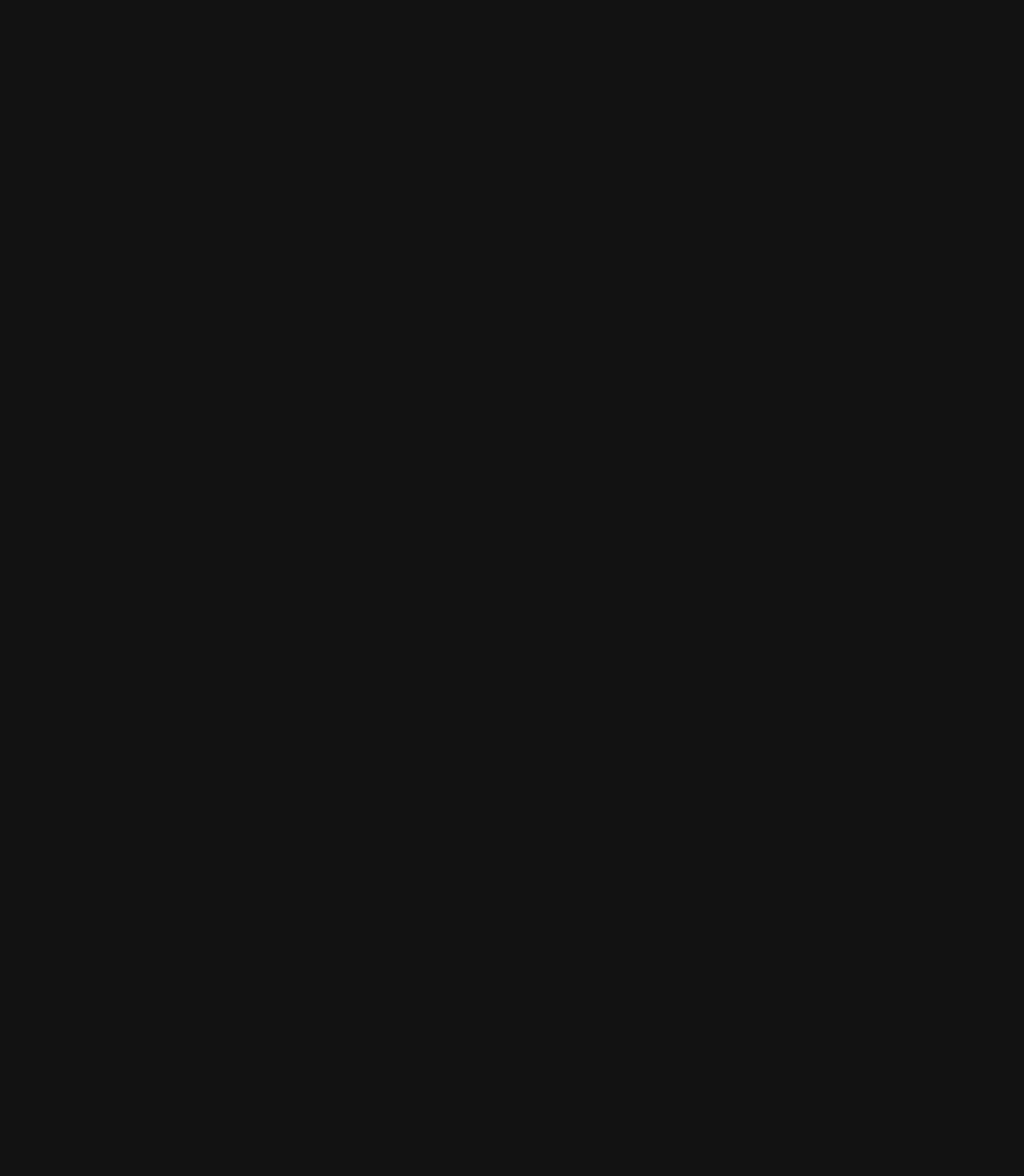
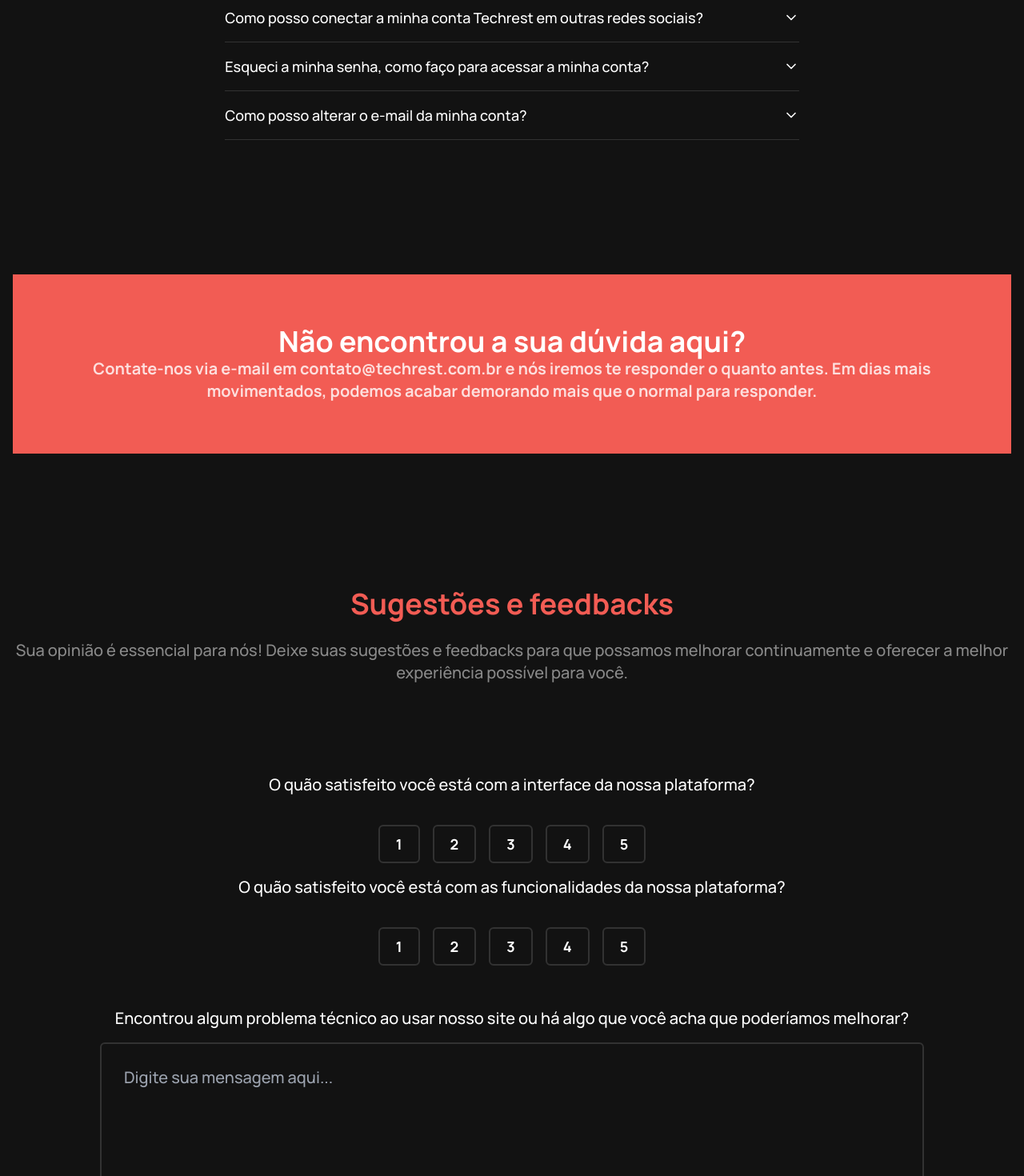
Before and after one commit to Techrest/techrest-wiki, a Next.js app: page /ajuda in a window 1280 px wide. Shown: the part 1320-2790 px from the top of the page at 80% size. Before the commit the page ends 819 px from the top, so only its background shows below. Built offline with nearby package versions, Linux system fonts and the light colour scheme.

Commit message:
feat: atualizando a branch

```diff
--- a/app/ajuda/page.tsx
+++ b/app/ajuda/page.tsx
@@ -1,11 +1,12 @@
 "use client";
 
-import React from "react";
-import Header from "../../components/header";
+import React, { useState } from "react";
+import Header from "@/components/header";
 
 import Faq from "@/components/help_center/faq";
-import Cards from "@/components/help_center/cards";
 import Intro from "@/components/intro";
+import Feedback from "@/components/help_center/feedback/feedback";
+import Contact from "@/components/help_center/contatc";
 
 /**
  * Renders the help page.
@@ -13,20 +14,29 @@ import Intro from "@/components/intro";
  * @returns The rendered Ajuda component.
  */
 export default function Ajuda() {
+  const helpDesc = `Se você tem uma pergunta, existe uma grande chance de ela estar respondida abaixo.
+  Dê uma olhada e se mesmo assim precisar de ajuda, entre em contato conosco no final da página.`;
+
   return (
     <React.Fragment>
       <Header />
-
+      <div className="bg-white w-full h-96"></div>
       {/* Seção principal da página */}
-      <main className="max-w-[1440px] mx-auto flex flex-col m-8 text-white gap-10 px-4">
+      <main className="max-w-[1440px] mx-auto flex flex-col m-8 gap-10 px-4 justify-center items-center text-center">
         {/* Seção de introdução do tema abordado na página */}
-        <Intro pageTitle="Central de Ajuda" />
-
+        <Intro
+          pageTitle="Perguntas Frequentes"
+          descActivated={true}
+          desc={helpDesc}
+        />
         {/* Seção de dúvidas frequentes */}
         <Faq />
-
-        {/* Seção de cards interativos */}
-        <Cards />
+        <Faq />
+        <Faq />
+        {/* Seção de contato para duvidas para o email */}
+        <Contact />
+        {/*Seção de feedback e sujestão */}
+        <Feedback />
       </main>
     </React.Fragment>
   );
--- a/components/help_center/cards.tsx
+++ b/components/help_center/cards.tsx
@@ -41,6 +41,7 @@ export default function Cards() {
               iconPosition="left"
               icon={true}
               iconSrc={card.icon}
+              hasText={false}
             />
           </div>
         </React.Fragment>
--- /dev/null
+++ b/components/help_center/contatc.tsx
@@ -0,0 +1,20 @@
+import React from "react";
+
+export default function Contact() {
+  return (
+    <React.Fragment>
+      <main className="flex flex-col justify-center items-center bg-sunset-500 py-16 px-14 font-manrope font-bold text-xl tracking-normal text-center mt-32 mb-32">
+        <section>
+          <h1 className="text-4xl text-white">
+            Não encontrou a sua dúvida aqui?
+          </h1>
+        </section>
+        <section className="text-xl text-white/80">
+          Contate-nos via e-mail em contato@techrest.com.br e nós iremos te
+          responder o quanto antes. Em dias mais movimentados, podemos acabar
+          demorando mais que o normal para responder.
+        </section>
+      </main>
+    </React.Fragment>
+  );
+}
--- a/components/help_center/faq.tsx
+++ b/components/help_center/faq.tsx
@@ -20,7 +20,7 @@ export default function Faq() {
       <div className="flex flex-col justify-center items-center w-full">
         <Accordion type="single" collapsible className="w-full">
           <AccordionItem value="item-1" className="border-b border-black-300">
-            <AccordionTrigger className="text-lg hover:no-underline">
+            <AccordionTrigger className="text-lg hover:no-underline text-white">
               Como posso conectar a minha conta Techrest em outras redes
               sociais?
             </AccordionTrigger>
@@ -38,7 +38,7 @@ export default function Faq() {
             </AccordionContent>
           </AccordionItem>
           <AccordionItem value="item-2" className="border-b border-black-300">
-            <AccordionTrigger className="text-lg hover:no-underline">
+            <AccordionTrigger className="text-lg hover:no-underline text-white">
               Esqueci a minha senha, como faço para acessar a minha conta?
             </AccordionTrigger>
             <AccordionContent className="text-white/50 font-inter font-normal text-base">
@@ -55,7 +55,7 @@ export default function Faq() {
             </AccordionContent>
           </AccordionItem>
           <AccordionItem value="item-3" className="border-b border-black-300">
-            <AccordionTrigger className="text-lg hover:no-underline">
+            <AccordionTrigger className="text-lg hover:no-underline text-white">
               Como posso alterar o e-mail da minha conta?
             </AccordionTrigger>
             <AccordionContent className="text-white/50 font-inter font-normal text-base">
--- /dev/null
+++ b/components/help_center/feedback/feedback.tsx
@@ -0,0 +1,152 @@
+import React from "react";
+import { useFeedBack } from "./hook/useFeedback";
+
+export default function Feedback() {
+  const { selectOpnion, selectedOpnion, selectSatisfy, selectSatisfyOption } =
+    useFeedBack();
+  return (
+    <React.Fragment>
+      <main className="felx flex-col items-center justify-center text-center text-white font-manrope">
+        <section className="mb-28">
+          <div>
+            <h1 className="text-sunset-500 text-4xl font-bold mb-6">
+              Sugestões e feedbacks
+            </h1>
+          </div>
+          <div>
+            <p className="text-white/50 text-xl font-medium">
+              Sua opinião é essencial para nós! Deixe suas sugestões e feedbacks
+              para que possamos melhorar continuamente e oferecer a melhor
+              experiência possível para você.
+            </p>
+          </div>
+        </section>
+        <section className="flex flex-col gap-9 mb-9">
+          <form className="flex flex-col text-center items-center justify-center gap-4">
+            <div className="flex flex-col gap-9">
+              <h1 className="text-xl font-medium">
+                O quão satisfeito você está com a interface da nossa plataforma?
+              </h1>
+              <ul className="flex text-center items-center justify-center gap-4">
+                <li
+                  onClick={() => selectOpnion(1)}
+                  className={`px-5 py-2 rounded-md border-2 border-black-300 font-bold text-lg
+                    ${
+                      selectedOpnion === 1 && "bg-sunset-500"
+                    } hover:bg-sunset-500 duration-300 cursor-pointer `}
+                >
+                  1
+                </li>
+                <li
+                  onClick={() => selectOpnion(2)}
+                  className={`px-5 py-2 rounded-md border-2 border-black-300 font-bold text-lg
+                    ${
+                      selectedOpnion === 2 && "bg-sunset-500"
+                    } hover:bg-sunset-500 duration-300 cursor-pointer `}
+                >
+                  2
+                </li>
+                <li
+                  onClick={() => selectOpnion(3)}
+                  className={`px-5 py-2 rounded-md border-2 border-black-300 font-bold text-lg
+                    ${
+                      selectedOpnion === 3 && "bg-sunset-500"
+                    } hover:bg-sunset-500 duration-300 cursor-pointer `}
+                >
+                  3
+                </li>
+                <li
+                  onClick={() => selectOpnion(4)}
+                  className={`px-5 py-2 rounded-md border-2 border-black-300 font-bold text-lg
+                    ${
+                      selectedOpnion === 4 && "bg-sunset-500"
+                    } hover:bg-sunset-500 duration-300 cursor-pointer `}
+                >
+                  4
+                </li>
+                <li
+                  onClick={() => selectOpnion(5)}
+                  className={`px-5 py-2 rounded-md border-2 border-black-300 font-bold text-lg
+                    ${
+                      selectedOpnion === 5 && "bg-sunset-500"
+                    } hover:bg-sunset-500 duration-300 cursor-pointer `}
+                >
+                  5
+                </li>
+              </ul>
+            </div>
+            <div className="flex flex-col gap-9 mb-9">
+              <h1 className="text-xl font-medium">
+                O quão satisfeito você está com as funcionalidades da nossa
+                plataforma?
+              </h1>
+              <ul className="flex text-center items-center justify-center gap-4">
+                <li
+                  onClick={() => selectSatisfyOption(1)}
+                  className={`px-5 py-2 rounded-md border-2 border-black-300 font-bold text-lg
+                    ${
+                      selectSatisfy === 1 && "bg-sunset-500"
+                    } hover:bg-sunset-500 duration-300 cursor-pointer `}
+                >
+                  1
+                </li>
+                <li
+                  onClick={() => selectSatisfyOption(2)}
+                  className={`px-5 py-2 rounded-md border-2 border-black-300 font-bold text-lg
+                    ${
+                      selectSatisfy === 2 && "bg-sunset-500"
+                    } hover:bg-sunset-500 duration-300 cursor-pointer `}
+                >
+                  2
+                </li>
+                <li
+                  onClick={() => selectSatisfyOption(3)}
+                  className={`px-5 py-2 rounded-md border-2 border-black-300 font-bold text-lg
+                    ${
+                      selectSatisfy === 3 && "bg-sunset-500"
+                    } hover:bg-sunset-500 duration-300 cursor-pointer `}
+                >
+                  3
+                </li>
+                <li
+                  onClick={() => selectSatisfyOption(4)}
+                  className={`px-5 py-2 rounded-md border-2 border-black-300 font-bold text-lg
+                    ${
+                      selectSatisfy === 4 && "bg-sunset-500"
+                    } hover:bg-sunset-500 duration-300 cursor-pointer `}
+                >
+                  4
+                </li>
+                <li
+                  onClick={() => selectSatisfyOption(5)}
+                  className={`px-5 py-2 rounded-md border-2 border-black-300 font-bold text-lg
+                    ${
+                      selectSatisfy === 5 && "bg-sunset-500"
+                    } hover:bg-sunset-500 duration-300 cursor-pointer `}
+                >
+                  5
+                </li>
+              </ul>
+            </div>
+            <h1 className="text-xl font-medium">
+              Encontrou algum problema técnico ao usar nosso site ou há algo que
+              você acha que poderíamos melhorar?
+            </h1>
+            <textarea
+              className="bg-black-50 text-white/50 text-xl max-w-[1030px] w-full font-medium rounded-md border-2 border-black-300 p-7"
+              placeholder="Digite sua mensagem aqui..."
+              cols={100}
+              rows={10}
+            />
+            <button
+              className="bg-white text-black-200 font-medium text-base font-inter max-w-[1030px] w-full rounded-xl px-2 py-4"
+              type="submit"
+            >
+              Realizar o envio da sua sugestão
+            </button>
+          </form>
+        </section>
+      </main>
+    </React.Fragment>
+  );
+}
--- /dev/null
+++ b/components/help_center/feedback/hook/useFeedback.ts
@@ -0,0 +1,54 @@
+import { useState } from "react";
+
+export const useFeedBack = () => {
+
+  const [selectedOpnion, setSelectedOpnion] = useState(0);
+  const [selectSatisfy, setSelectSatisfy] = useState(0);
+
+  const selectOpnion = (number: number) => {
+    switch (number) {
+      case 1:
+        setSelectedOpnion(1);
+        break;
+      case 2:
+        setSelectedOpnion(2);
+        break;
+      case 3:
+        setSelectedOpnion(3);
+        break;
+      case 4:
+        setSelectedOpnion(4);
+        break;
+      case 5:
+        setSelectedOpnion(5);
+        break;
+      default:
+        break;
+    }
+  };
+
+  const selectSatisfyOption = (number: number) => {
+    switch (number) {
+      case 1:
+        setSelectSatisfy(1);
+        break;
+      case 2:
+        setSelectSatisfy(2);
+        break;
+      case 3:
+        setSelectSatisfy(3);
+        break;
+      case 4:
+        setSelectSatisfy(4);
+        break;
+      case 5:
+        setSelectSatisfy(5);
+        break;
+      default:
+        break;
+    }
+  }
+
+
+  return {selectOpnion, selectedOpnion, selectSatisfy, selectSatisfyOption};
+}
```
